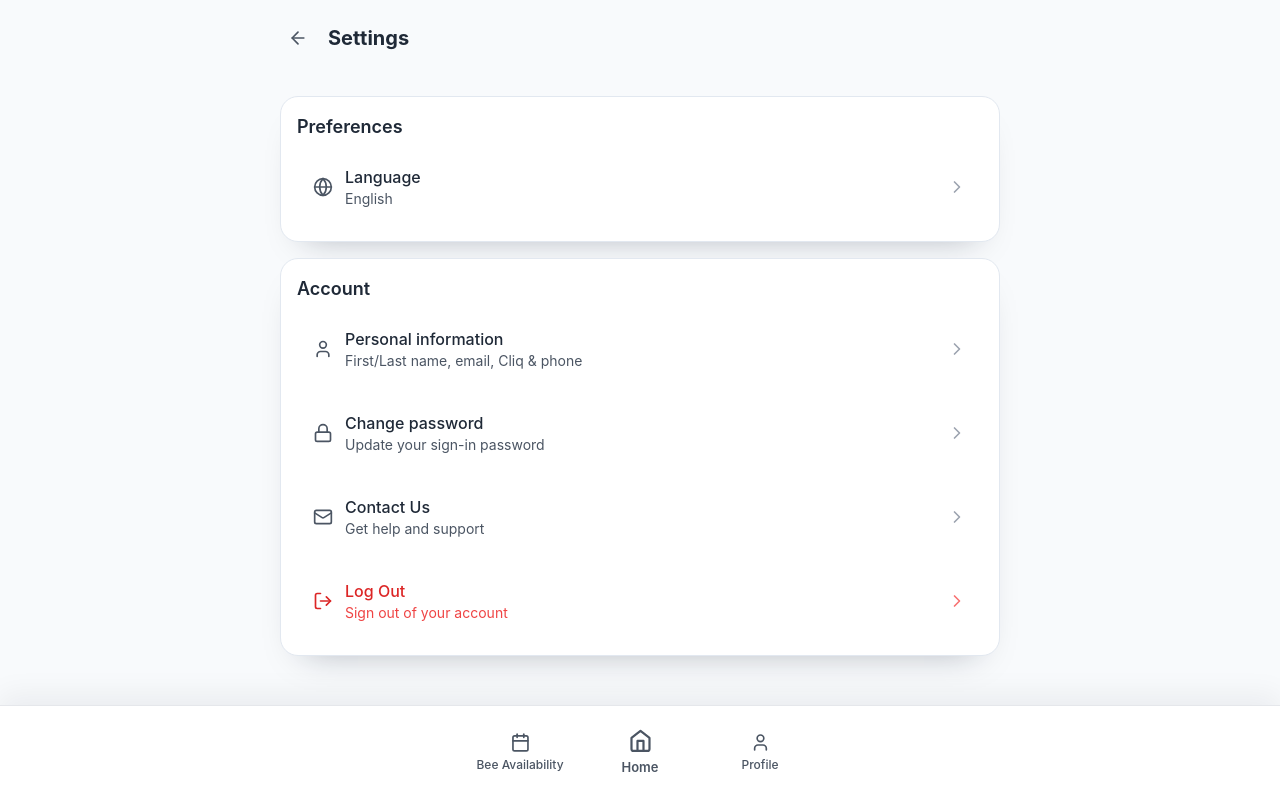
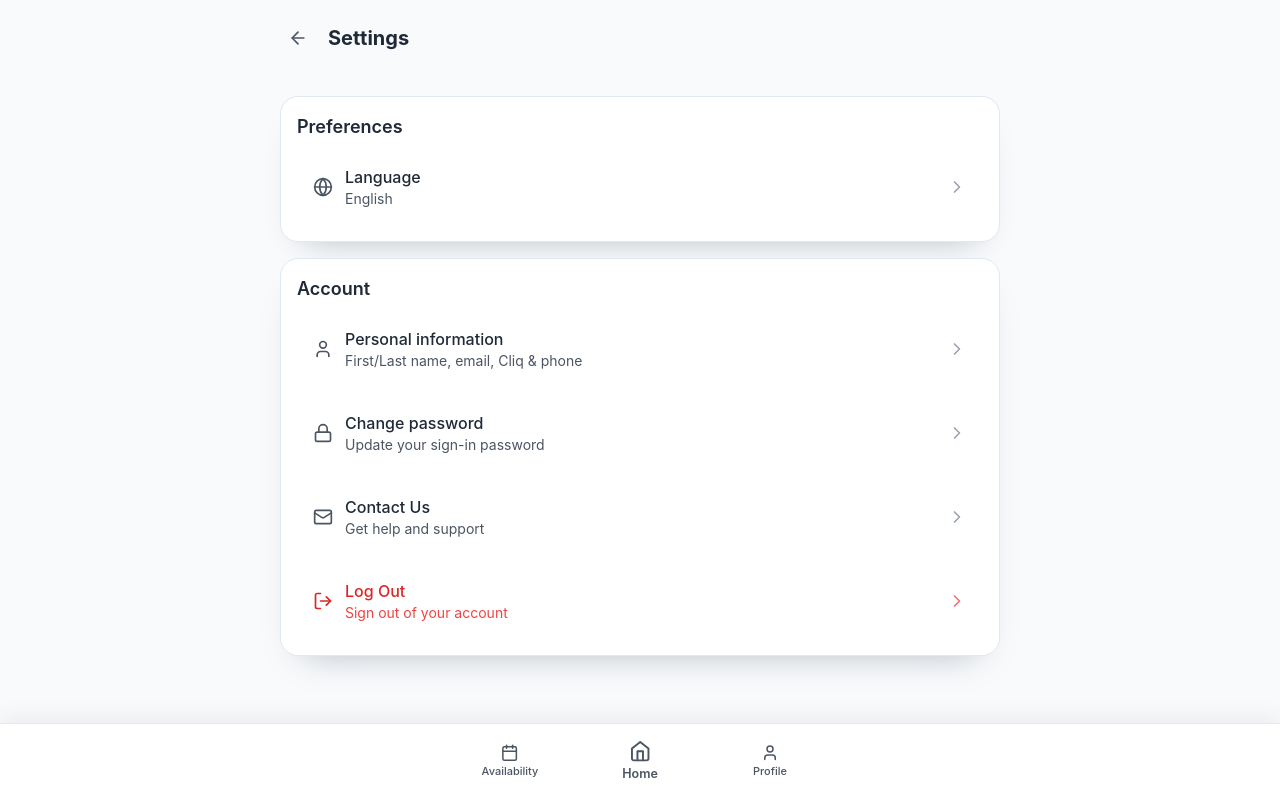
Before and after one commit to Ghanimah/BeeWork-iOS, a React (Vite) app: page /settings in a window 1280 px wide. Built offline with nearby package versions, Linux system fonts and the light colour scheme; no server answers; what @capacitor/core would draw is missing.

Commit message:
nav bar3

```diff
--- a/src/components/Navigation.tsx
+++ b/src/components/Navigation.tsx
@@ -2,14 +2,14 @@ import { Home, Calendar, User } from "lucide-react";
 import { useLocation, useNavigate } from "react-router-dom";
 import type { FC } from "react";
 
-const NAV_HEIGHT = 72; // visual height without safe inset
+const NAV_HEIGHT = 58; // slimmer visual height without safe inset
 
 const Navigation: FC = () => {
   const navigate = useNavigate();
   const { pathname } = useLocation();
 
   const items = [
-    { path: "/availability", icon: Calendar, label: "Bee Availability" },
+    { path: "/availability", icon: Calendar, label: "Availability" },
     { path: "/home", icon: Home, label: "Home" },
     { path: "/profile", icon: User, label: "Profile" },
   ];
@@ -23,17 +23,17 @@ const Navigation: FC = () => {
         bottom: 0,
         left: 0,
         right: 0,
-        padding: "10px 0",
-        paddingBottom: "calc(12px + var(--safe-bottom))",
+        padding: "8px 0",
+        paddingBottom: "calc(10px + var(--safe-bottom))",
         background: "rgba(255, 255, 255, 0.95)",
         borderTop: "1px solid #e5e7eb",
-        boxShadow: "0 -10px 28px rgba(15, 23, 42, 0.06)",
-        backdropFilter: "blur(8px)",
-        WebkitBackdropFilter: "blur(8px)",
+        boxShadow: "0 -8px 20px rgba(15, 23, 42, 0.05)",
+        backdropFilter: "blur(6px)",
+        WebkitBackdropFilter: "blur(6px)",
         zIndex: 40,
       }}
     >
-      <div className="relative mx-auto" style={{ height: NAV_HEIGHT, maxWidth: 480 }}>
+      <div className="relative mx-auto" style={{ height: NAV_HEIGHT, maxWidth: 520 }}>
         {items.map(({ path, icon: Icon, label }) => {
           const isHome = path === "/home";
           const baseStyle: React.CSSProperties = {
@@ -49,12 +49,12 @@ const Navigation: FC = () => {
               onClick={() => navigate(path)}
               style={baseStyle}
               className={`flex flex-col items-center ${
-                isHome ? "gap-1.5" : "gap-1"
-              } ${isHome ? "text-[13px]" : "text-xs"} leading-tight ${
+                isHome ? "gap-1" : "gap-[3px]"
+              } ${isHome ? "text-[12.5px]" : "text-[11px]"} leading-tight ${
                 active(path) ? "text-amber-600 font-semibold" : "text-gray-600"
               }`}
             >
-              <Icon size={isHome ? 24 : 20} strokeWidth={isHome ? 2.2 : 2} />
+              <Icon size={isHome ? 22 : 18} strokeWidth={isHome ? 2.1 : 2} />
               <span className={isHome ? "font-semibold" : "font-medium"}>{label}</span>
             </button>
           );
```
